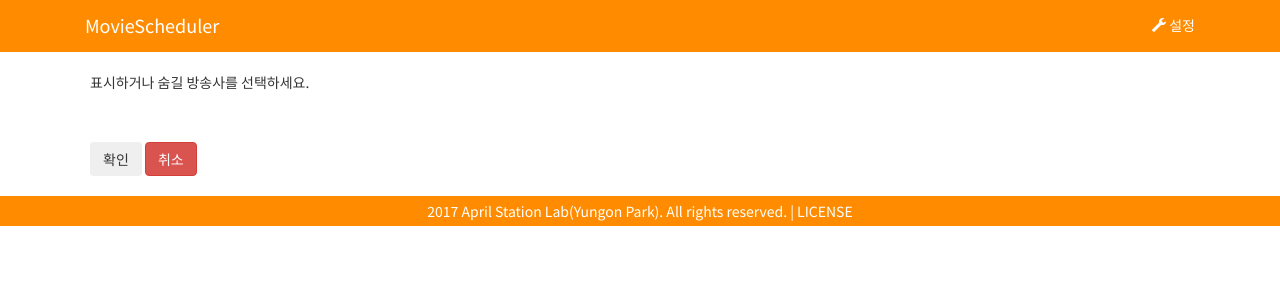
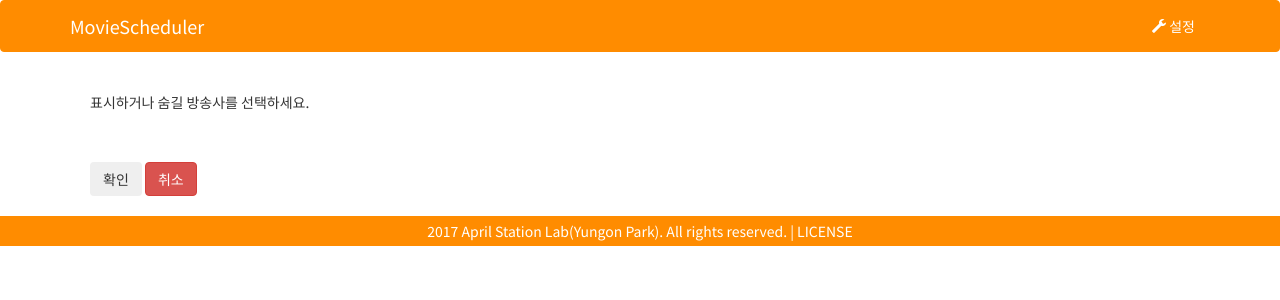
Before and after one commit to rubysoho07/MovieScheduler, a Django app: page /setting/ in a window 1280 px wide. Shown: the top 300 px of the page. Run offline with Django 3.2, Linux system fonts and the light colour scheme; data that the repository does not hold is empty; parts of the project's set-up code (start-up, migrations or seed data) failed here and were passed over; some libraries are stand-ins or nearby versions.

Commit message:
template 및 CSS refactoring.

```diff
--- a/scheduler_core/static/scheduler_core/css/custom.css
+++ b/scheduler_core/static/scheduler_core/css/custom.css
@@ -7,10 +7,6 @@ a:hover {
 }
 body {
   font-family: 'Noto Sans KR', sans-serif;
-}
-.header {
-  background-color: #FF8C00;
-  height: 52px;
 }
 /* Make schedule table scrollable */
 .schedules {
--- a/scheduler_core/static/scheduler_core/less/custom.less
+++ b/scheduler_core/static/scheduler_core/less/custom.less
@@ -19,11 +19,6 @@ a {
 
 body {
   font-family: 'Noto Sans KR', sans-serif;
-}
-
-.header {
-  background-color: @base-color;
-  height: 52px;
 }
 
 /* Make schedule table scrollable */
--- a/templates/scheduler_core/page_base.html
+++ b/templates/scheduler_core/page_base.html
@@ -31,10 +31,8 @@
 		<![endif]-->
 	</head>
 	<body>
-		<div class="header">
+		<nav class="navbar navbar-default">
 			<div class="container">
-				<nav class="navbar navbar-default navbar-static-top">
-                    <div class="container-fluid">
 				<!-- Brand and toggle get grouped for better mobile display -->
 				<div class="navbar-header">
 					<button type="button" class="navbar-toggle collapsed" data-toggle="collapse" data-target="#navbar" aria-expanded="false" aria-controls="navbar">
@@ -49,10 +47,7 @@
 					</ul>
 				</div>
 			</div>
-
 		</nav>
-            </div>
-		</div>
         <div class="container">
             {% block content %}
             {% endblock %}
```
Lines whose indentation alone changed are shown as unchanged.
